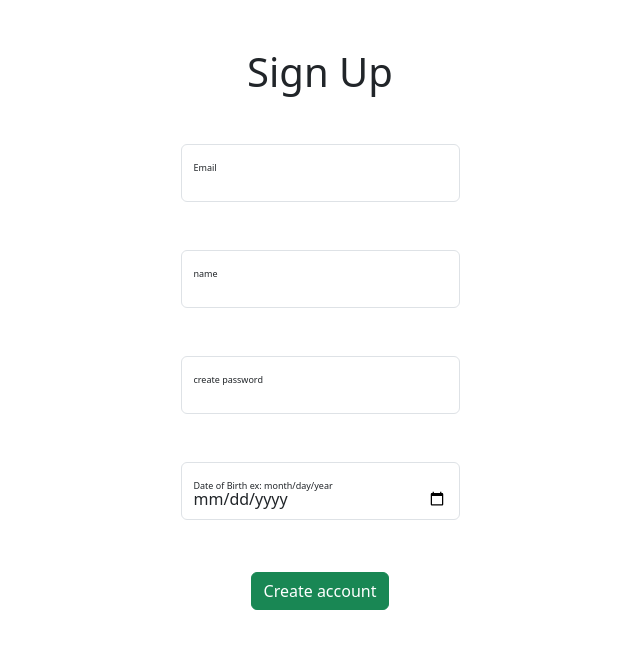
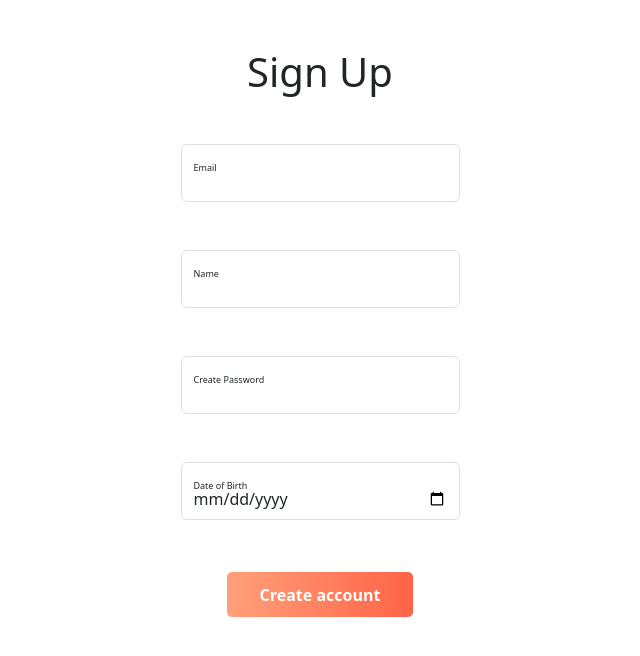
Before and after one commit to Cyqaas/CSE-412-2023, a React (Create React App) app in the folder client/: page /signup in a window 1280 px wide. Shown: the top 656 px of the page, without its empty margins (320-960 px from the left). Built offline with nearby package versions, Linux system fonts and the light colour scheme.

Commit message:
Modify UI on Login Page

```diff
--- a/client/src/App.jsx
+++ b/client/src/App.jsx
@@ -22,7 +22,6 @@ const App = () => {
                 <Route path ="/signup" element = {<SignUp/>}/>
                 <Route path ="/profilepage" element = {<ProfilePage/>}/>
                 <Route path ="/default" element = {<DefaultPage/>}/>
-
             </Routes>
         </Router>
     </div>
--- a/client/src/routers/Home.jsx
+++ b/client/src/routers/Home.jsx
@@ -4,13 +4,7 @@ import AddPost from '../components/AddPost';
 import PostList from '../components/PostList';
 import getCookie from './cookieHelper';
 
-
-
 const Home = () => {
-
-
-
-
   return (
     <div>
       <Header/>
--- a/client/src/routers/UpdatePage.jsx
+++ b/client/src/routers/UpdatePage.jsx
@@ -4,7 +4,7 @@ import UpdatePost from '../components/UpdatePost';
 const UpdatePage = () => {
   return (
     <div>
-      <h1 className="text-center">Update Post</h1>
+      <h1 className="text-center"> Update Post </h1>
       <UpdatePost/>
     </div>
   )
--- a/client/src/routers/default.jsx
+++ b/client/src/routers/default.jsx
@@ -1,12 +1,10 @@
 import React  from "react";
-
 
 function DefaultPage ()
 {
-
     return(
         <div>
-            <h1>Default Page</h1>
+            <h1> Default Page </h1>
         </div>
     )
 }
--- a/client/src/routers/signup.js
+++ b/client/src/routers/signup.js
@@ -1,7 +1,6 @@
 import React, {useEffect, useState} from 'react';
  import { BrowserRouter } from "react-router-dom";
  import { useNavigate } from "react-router-dom";
-
 
  function SignUp ()
 {
@@ -13,11 +12,6 @@ import React, {useEffect, useState} from 'react';
 
     let navigate = useNavigate();
 
-
-
-
-
-
     // Now call api to insert
     const onSignUp = async (e) =>
     {
@@ -27,16 +21,13 @@ import React, {useEffect, useState} from 'react';
                 return false;
             }
 
-
         try
         {
-
             const bodyInput ={
                 "email": emailInput,
                 "password" :passwordInput,
                 "name" : nameInput,
                 "date_of_birth" : dateInput
-
             }
 
             console.log(dateInput);
@@ -45,15 +36,15 @@ import React, {useEffect, useState} from 'react';
                 method: "POST",
                 headers: {"Content-Type": "application/json"},
                 body: JSON.stringify(bodyInput)
+            });
 
-            });
             const data = await response.json();
             console.log("Error:" +data);
             if (data)
             {
                 document.cookie =`email=${emailInput}`;
                 document.cookie = `password=${passwordInput}`;
-            navigate('/');
+                navigate('/');
             }
             return true;
         }
@@ -62,7 +53,6 @@ import React, {useEffect, useState} from 'react';
             console.log("sign up error", err);
             return false;
         }
-
     }
 
 
@@ -91,7 +81,7 @@ import React, {useEffect, useState} from 'react';
             >
             <div className='form-floating mb-1'>
 
-            <label className='form-label' form='name' style={{fontSize:'9px'}} > name </label>
+            <label className='form-label' form='name' style={{fontSize:'9px'}} > Name </label>
                 <input type='text' id='nameform' className='form-control ' placeholder='Bob' value={nameInput} onChange={(e) => setNameInput(e.target.value)}></input>
             </div>
         </form>
@@ -100,7 +90,7 @@ import React, {useEffect, useState} from 'react';
             >
             <div className='form-floating mb-1'>
 
-            <label className='form-label' form='name' style={{fontSize:'9px'}} > create password </label>
+            <label className='form-label' form='name' style={{fontSize:'9px'}} > Create Password </label>
                 <input type='password' id='nameform' className='form-control ' placeholder='Bob' value={passwordInput} onChange={(e) => setPasswordInput(e.target.value)}></input>
             </div>
         </form>
@@ -108,11 +98,28 @@ import React, {useEffect, useState} from 'react';
         <form className='text-center mt-5 w-25'>
             <div className='form-floating mb-1' >
 
-            <label className='form-label' form='name' style={{fontSize:'9px'}} > Date of Birth ex: month/day/year</label>
+            <label className='form-label' form='name' style={{fontSize:'9px'}}> Date of Birth </label>
                 <input type='date' id='nameform' className='form-control ' placeholder='00/00/0000' value={dateInput} onChange={(e) => setDateInput(e.target.value)} ></input>
             </div>
              <center>
-                 <button className= 'btn btn-success mt-5' type='success' onClick={onSignUp} >Create account </button>
+                 <button className= 'btn btn-success mt-5'
+                 type='success'
+                 onClick={onSignUp}
+                 style = {{
+                    background: 'linear-gradient(to right, #FFA07A, #FF6347)',
+                    color: 'white',
+                    padding: '10px 20px',
+                    borderRadius: '5px',
+                    border: 'none',
+                    cursor: 'pointer',
+                    fontWeight: 'bold',
+                    fontSize: '16px',
+                    width: '186px',
+                    height: '45px',
+                }}
+                >
+                 Create account
+                 </button>
             </center>
         </form>
         </center>
```
Also changed, not shown: 1 other file (tests, documents, lock files or other folders).
